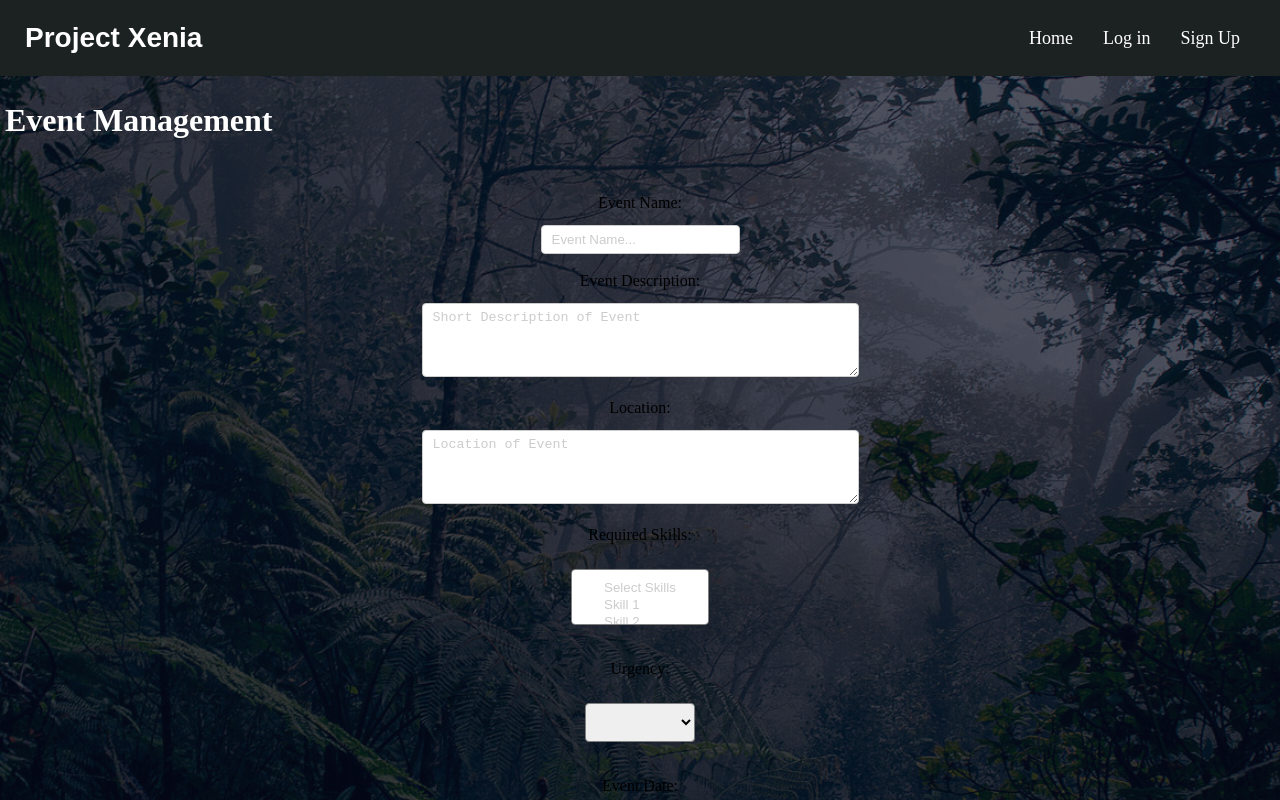
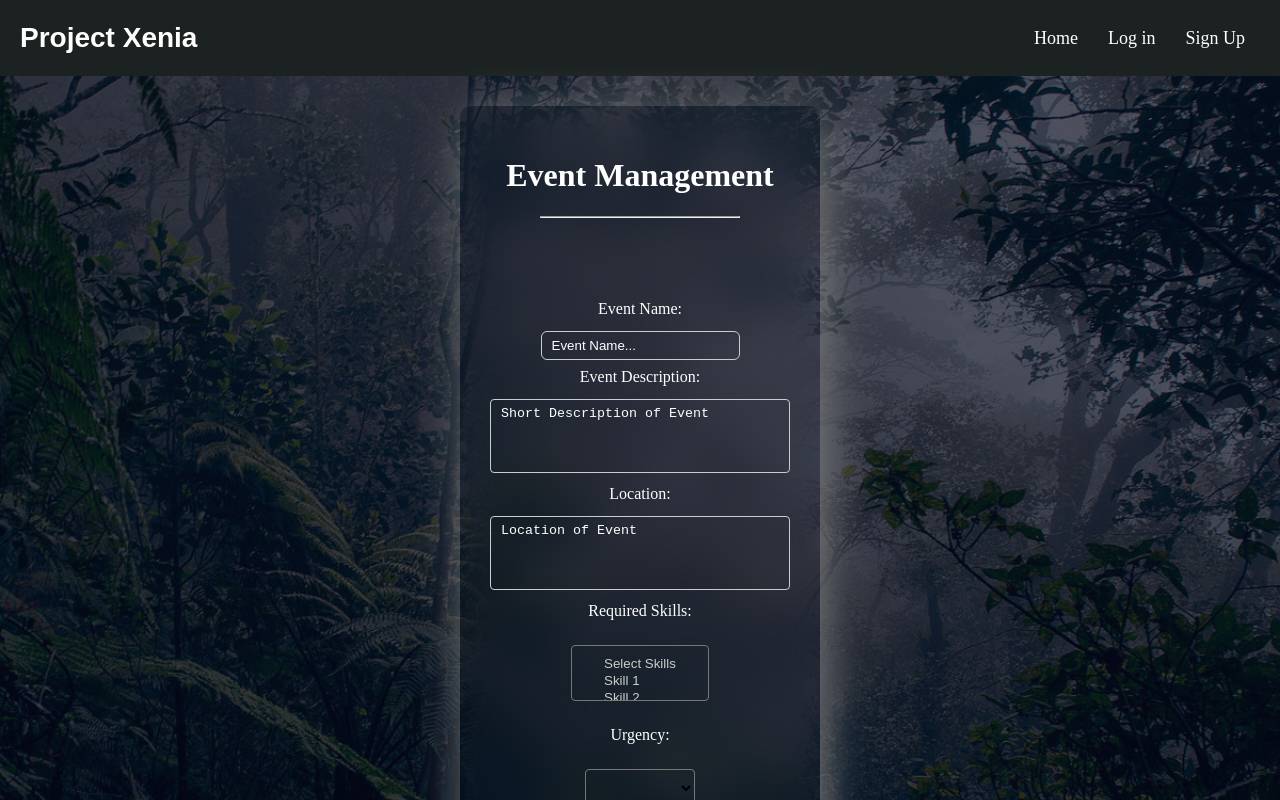
Before and after one commit to Sir-Erwin/project-xenia, a Next.js app: page /event_mgmt_form in a window 1280 px wide. Shown: the top 800 px of the page. Built offline with nearby package versions, Linux system fonts and the light colour scheme.

Commit message:
Missing matching input borders

```diff
--- a/app/event_mgmt_form/event_mgmt_form.css
+++ b/app/event_mgmt_form/event_mgmt_form.css
@@ -1,12 +1,18 @@
-body {
-    background-image: linear-gradient(rgba(4, 9, 30, 0.7), rgba(4, 9, 30, 0.7)), url(../bg_image.jpg);
-    background-size: cover;  /* Ensures the background covers the full area */
-    background-position: center;  /* Centers the background image */
-}
+.eventMgmtContainer {
 
-h1{
-    color: white;
-    font-size: xx-large;
+  background-image: linear-gradient(rgba(4, 9, 30, 0.7), rgba(4, 9, 30, 0.7)), url(../bg_image.jpg);
+  background-size: cover; /* Ensures the background covers the full area */
+  background-position: center; /* Centers the background image */
+
+  display: flex;
+  justify-content: center; /* Center content horizontally */
+  align-items: center; /* Center content vertically */
+
+  min-height: 89.1vh;
+  padding: 30px;
+
+    /*flex-wrap: wrap;
+    align-content: flex-start;*/
 }
 
 form {
@@ -15,24 +21,57 @@ form {
     justify-content: center; /* Center content horizontally */
     align-items: center; /* Center content vertically */
     min-height: 100vh; /* Full height of the viewport */
-    margin: 0; /* Remove default margin */
+    margin: auto; /* Remove default margin */
     background: transparent;
 }
+
+h1{
+    color: white;
+    font-size: xx-large;
+    text-align: center;
+}
+
+hr {
+    margin: 0 50px; /* Margin to left and right */
+    margin-bottom: 20px;
+}
+
+#eventMgmt{
+    background-color: transparent;
+    box-shadow: 5px 10px 50px grey;
+    backdrop-filter: blur(20px);
+    width: 300px;
+    height: 750px;
+    border-radius: 10px;
+    padding: 30px;
+
+}
+/*
+.inputbox input{
+    color: white;
+    width: 100%;
+    padding: 10px;
+    margin: 10px 0;
+    border-radius: 6px;
+    background: transparent;
+} */
 
 label {
     display: grid;
     justify-content: center;
     margin-bottom: 5px;
+    color: white;
 }
 
 ::placeholder {
-    color: #ccc;
+    color: white;
 }
 
-select, input, textarea{
+/* select, input, textarea{
     color: black;
     border: 1px solid gray;
-}
+    width: 100%;
+} */
 
 input[type=text]{   /* formatting for textboxes */
     width: 100%;
@@ -40,8 +79,10 @@ input[type=text]{   /* formatting for textboxes */
     margin: 8px 0;
     display: inline-block;
     border: 1px solid #ccc;
-    border-radius: 4px;
+    border-radius: 6px;
     box-sizing: border-box;
+    background: transparent;
+    color: white;
 }
 
 textarea{   /* formatting for textareas */
@@ -52,6 +93,9 @@ textarea{   /* formatting for textareas */
     border: 1px solid #ccc;
     border-radius: 4px;
     box-sizing: border-box;
+    background: transparent;
+    color: white;
+    resize: none;
 }
 
 input[type=date]:invalid::-webkit-datetime-edit {
@@ -67,7 +111,9 @@ input[type=date]{
     display: inline-block;
     border: 1px solid #ccc;
     border-radius: 4px;
-    box-sizing: boder-box;
+    box-sizing: border-box;
+    background: transparent;
+    color: white;
 }
 
 select{
@@ -77,6 +123,8 @@ select{
     margin: 25px 0px;
     border: content;
     border-radius: 4px;
+    background: transparent;
+    color: white;
 }
 
 input[type=submit] {
@@ -98,8 +146,8 @@ input[type=submit]:hover{
     transition: background-color 100ms ease-out 100ms;
     transition: color 50ms ease out 100ms;
 }
-
+/*
 div{
     border-radius: 5px;
     padding: 5px;
-}
+} */
--- a/app/event_mgmt_form/page.jsx
+++ b/app/event_mgmt_form/page.jsx
@@ -3,9 +3,11 @@ import './event_mgmt_form.css';
 
 const EventMgmtForm = () => {
     return (
+        <div className='eventMgmtContainer'>
+
         <div id = 'eventMgmt'>
-
             <h1>Event Management</h1>
+            <hr/>
             <form id = 'event_form' action="Submit" method="post">
 
                 <div className="inputbox"> {/* Textbox for event name with max length of 100 characters */}
@@ -63,6 +65,7 @@ const EventMgmtForm = () => {
                 </div>
             </form>
         </div>
+        </div>
     );
 }
 
```
